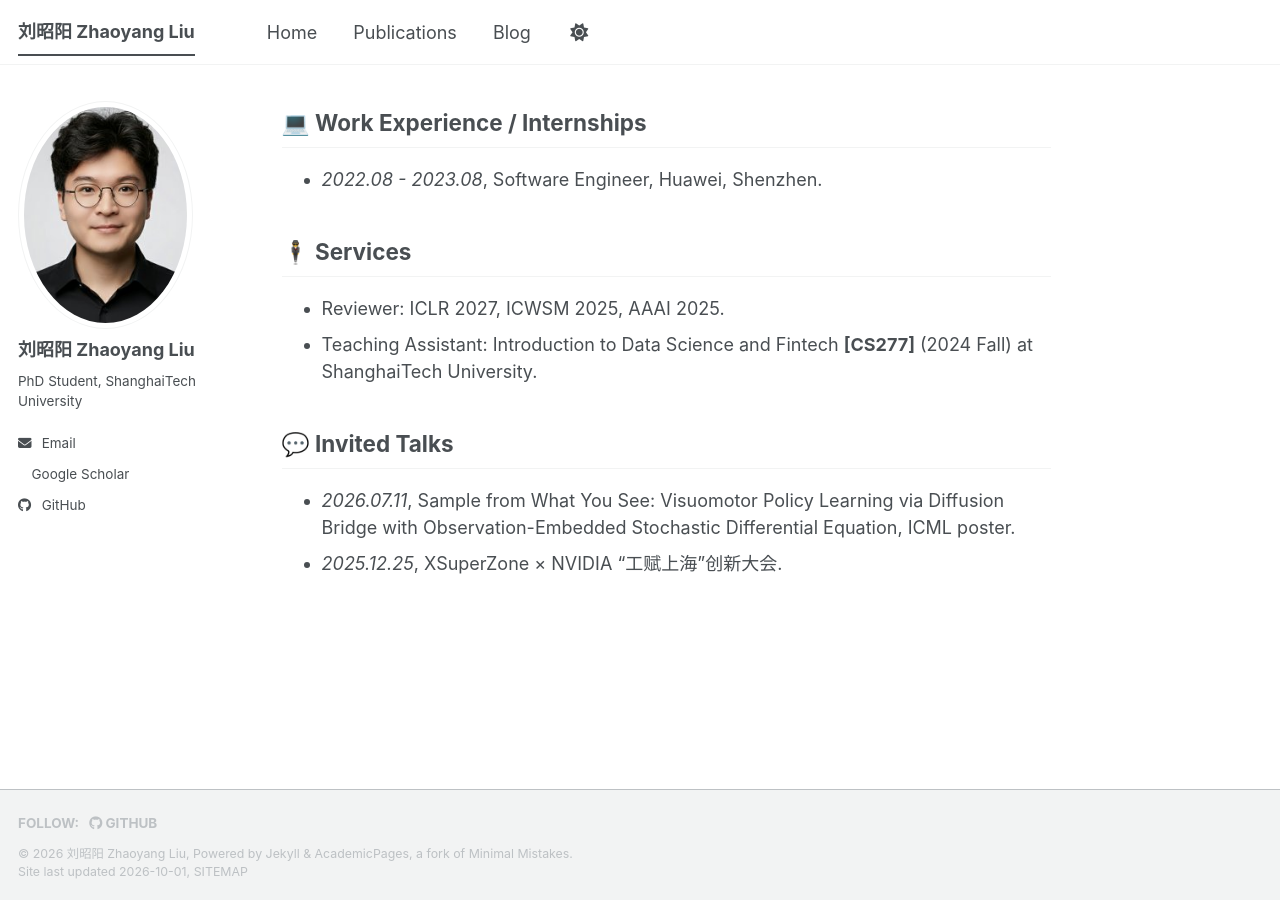
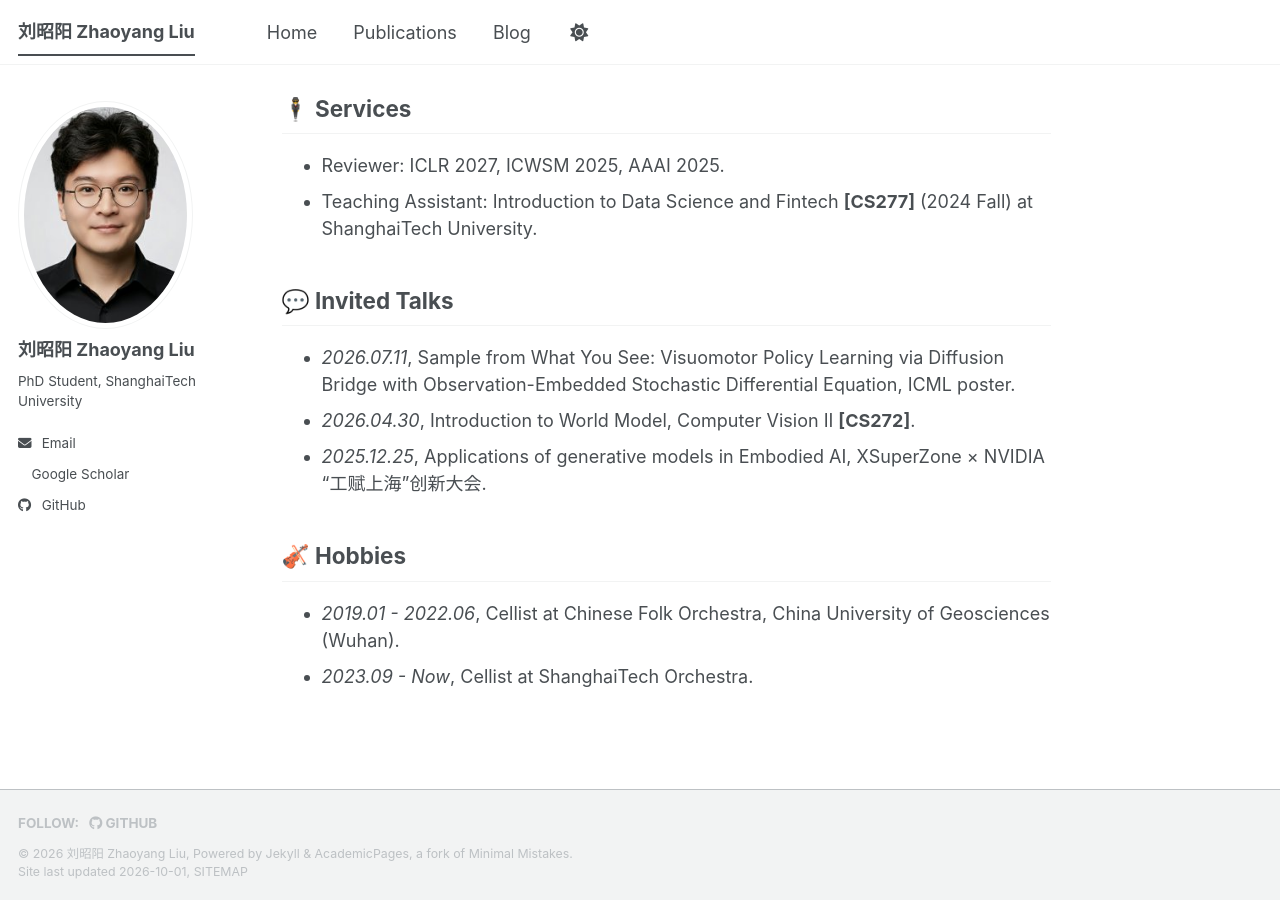
Before and after one commit to zhy-liu/zhy-liu.github.io, a Jekyll site: the page built from _pages/about.md, in a window 1280 px wide and 900 px high, scrolled down 1480 px. Built offline with Jekyll 4.4.1, drawn with Linux system fonts in a browser that asks for light colours; a style sheet for code colours, icons or effects is not loaded; some of the changed text lies outside the part shown.

Commit message:
Update talks and add orchestra experience

```diff
--- a/_pages/about.md
+++ b/_pages/about.md
@@ -32,4 +27,10 @@ Hi, I am currently a PhD student at ShanghaiTech University under the supervisio
 ## 💬 Invited Talks
 
 - *2026.07.11*, Sample from What You See: Visuomotor Policy Learning via Diffusion Bridge with Observation-Embedded Stochastic Differential Equation, ICML poster.
-- *2025.12.25*, XSuperZone × NVIDIA “工赋上海”创新大会.
+- *2026.04.30*, Introduction to World Model, Computer Vision II **[CS272]**.
+- *2025.12.25*, Applications of generative models in Embodied AI, XSuperZone × NVIDIA “工赋上海”创新大会.
+
+## 🎻 Hobbies
+
+- *2019.01 - 2022.06*, Cellist at Chinese Folk Orchestra, China University of Geosciences (Wuhan).
+- *2023.09 - Now*, Cellist at ShanghaiTech Orchestra.
```
Also changed, not shown: other parts of _pages/about.md (+0 -5 lines).
